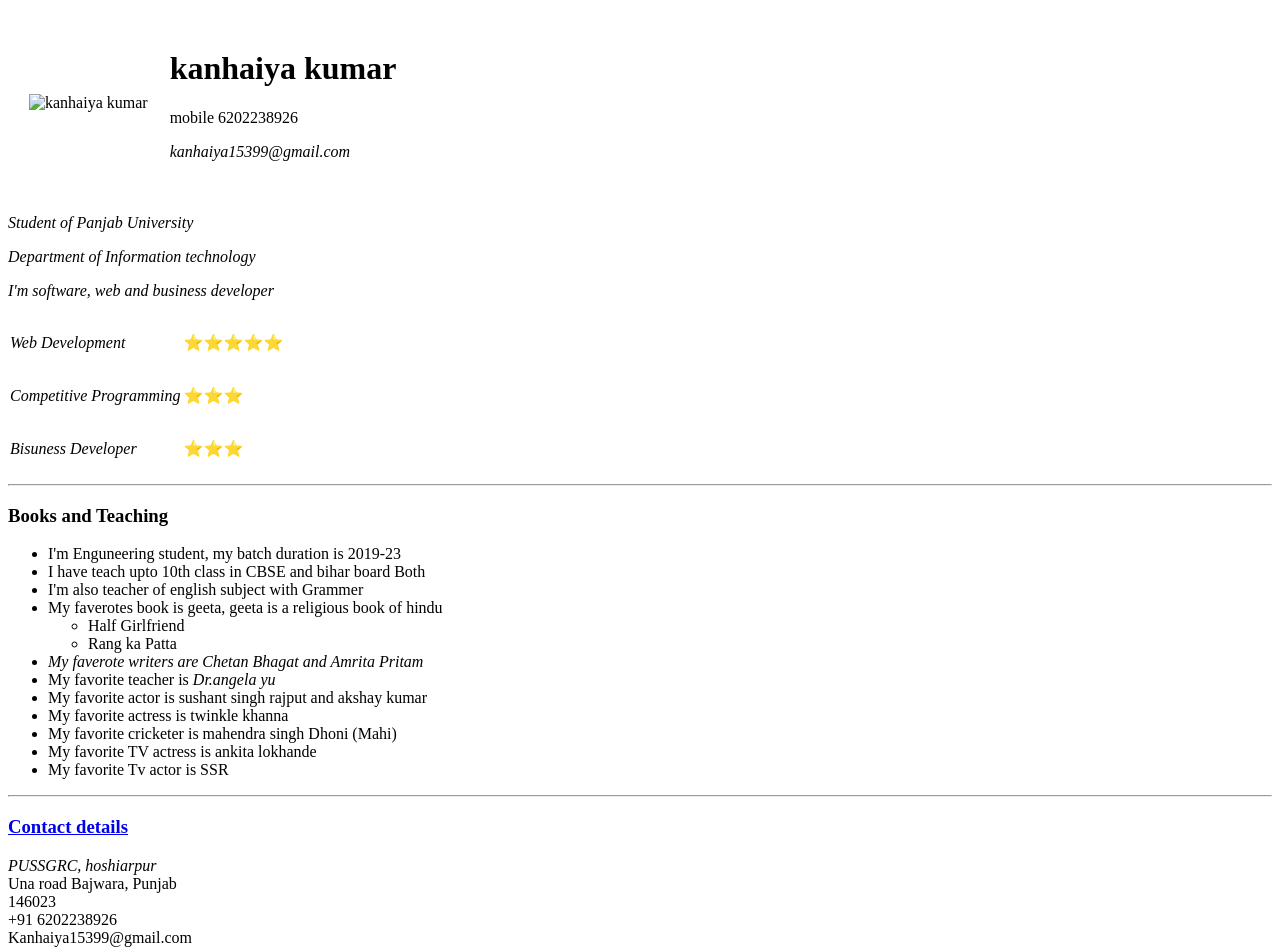
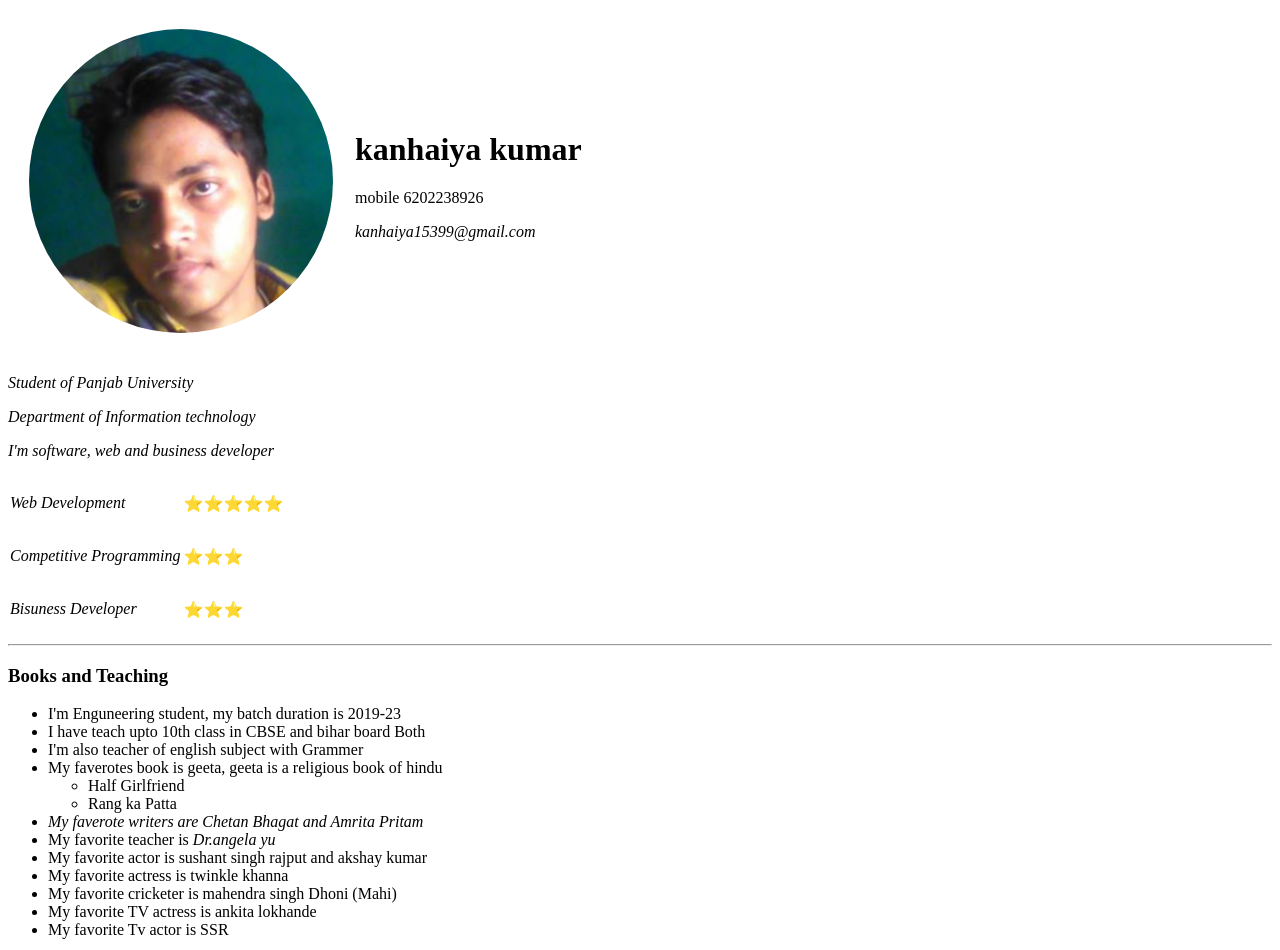
Before and after one commit to Kanhaiya8521/CV, a plain HTML site: page index.html in a window 1280 px wide. Shown: the top 950 px of the page. Drawn offline with Linux system fonts and the light colour scheme.

Commit message:
Update index.html

```diff
--- a/index.html
+++ b/index.html
@@ -10,7 +10,7 @@
 
   <table cellspacing="20">
     <tr>
-      <td><img src="images/kanha1.PNG" alt="kanhaiya kumar"></td>
+      <td><img src="kanha1.PNG" alt="kanhaiya kumar"></td>
       <td>
         <h1>kanhaiya kumar</h1>
         <p>mobile 6202238926</p>
```
